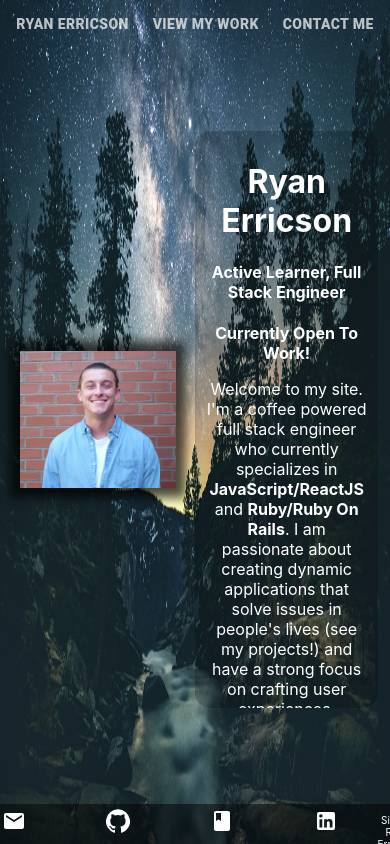
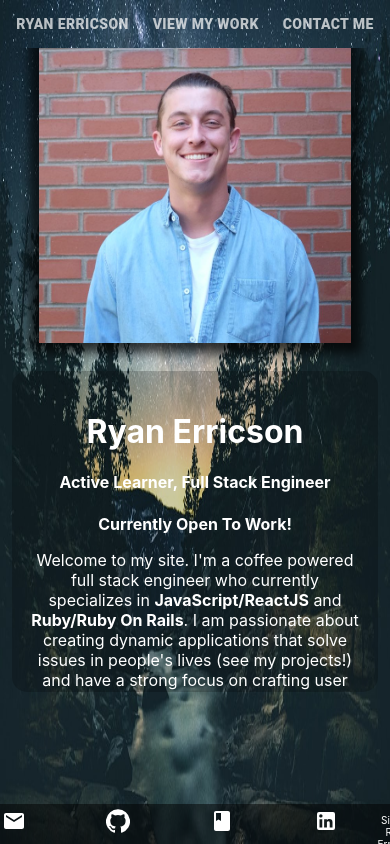
Before and after one commit to rickySONZ/rickySONZ.github.io, a React (Create React App) app: page /about in a window 390 px wide. Built offline with nearby package versions, Linux system fonts and the light colour scheme.

Commit message:
added media queries to about section

```diff
--- a/src/App.css
+++ b/src/App.css
@@ -210,3 +210,23 @@
 .Carousel-next-18 {
   grid-column-start: 2;
 }
+
+@media only screen and (max-width: 750px){
+  .about-section{
+    grid-template-rows: 1fr 1fr 1fr;
+    overflow-y: auto;
+  }
+  img.profile-image{
+    grid-row: 1/2;
+    grid-column: 1/-1;
+    height: 35vh;
+    margin: auto 3%;
+  }
+  .icon-div {
+    grid-row: 2/3;
+    grid-column: 1/-1;
+    height: 40vh;
+    right: 0%;
+    overflow-y: auto;
+  }
+}
```
